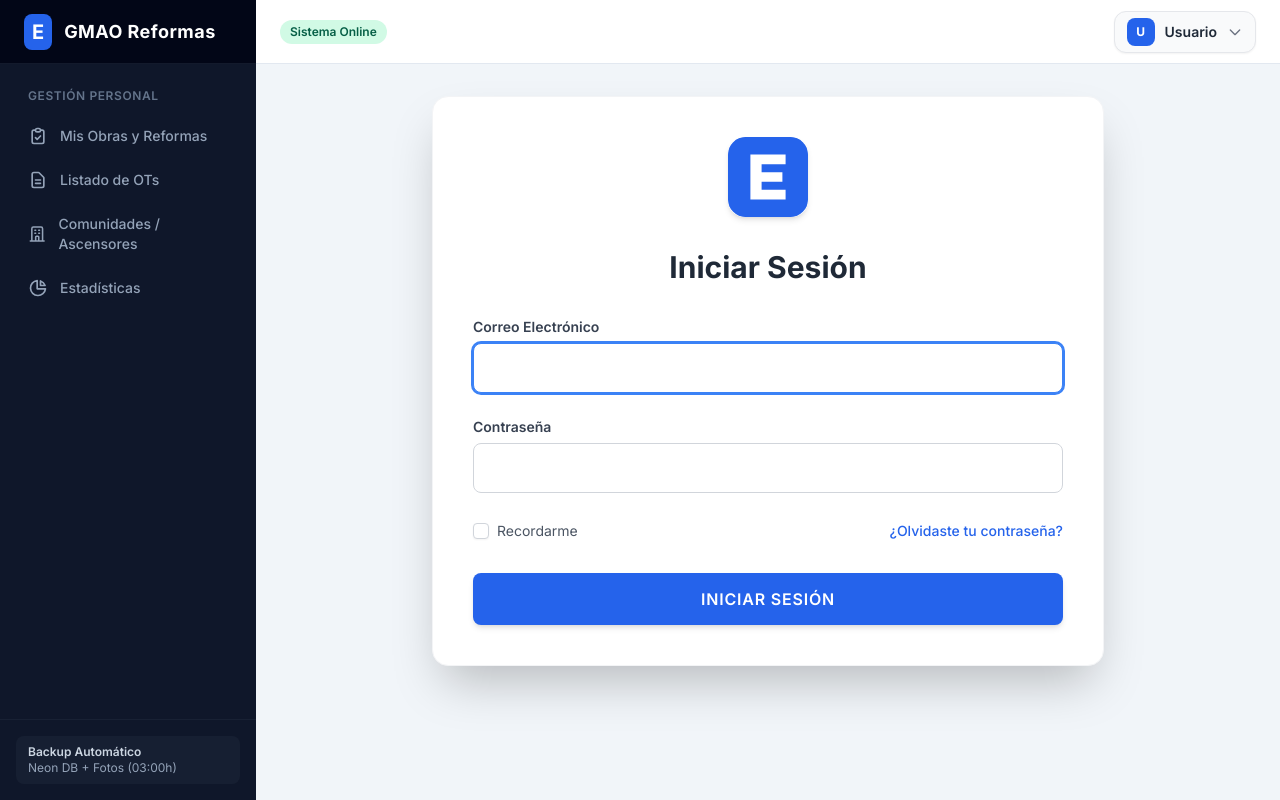
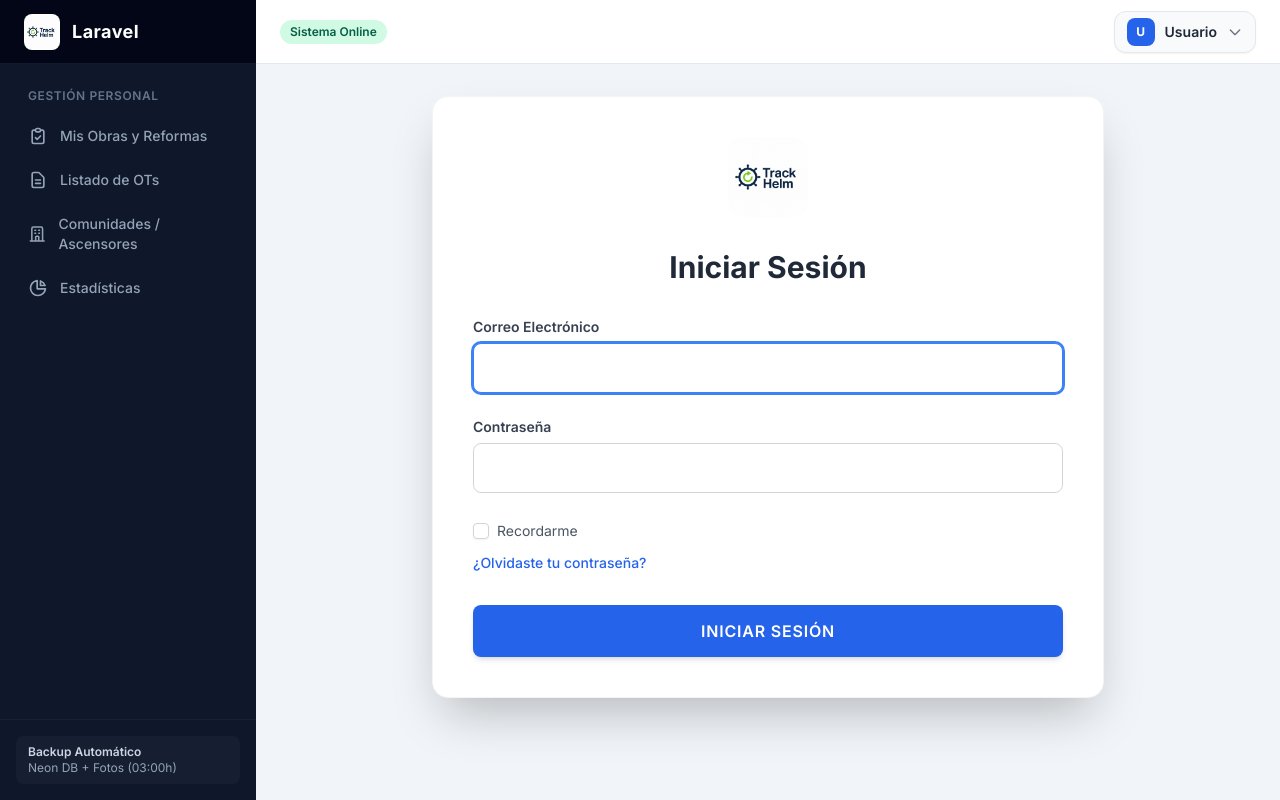
Before and after one commit to sgarcia240/gmao, a Laravel app: page /login in a window 1280 px wide. Run offline with Laravel 12, Linux system fonts and the light colour scheme; style sheets or scripts are compiled from the project's sources; some libraries are stand-ins or nearby versions.

Commit message:
Actualizar logo y nombre de la app en pantalla de login

```diff
--- a/config/app.php
+++ b/config/app.php
@@ -13,7 +13,7 @@ return [
     |
     */
 
-    'name' => env('APP_NAME', 'Laravel'),
+    'name' => env('APP_NAME', 'TrackHelm'),
 
     /*
     |--------------------------------------------------------------------------
--- a/resources/views/layouts/app.blade.php
+++ b/resources/views/layouts/app.blade.php
@@ -7,6 +7,9 @@
     <script src="https://cdn.jsdelivr.net/npm/apexcharts"></script>
 
     <title>{{ config('app.name', 'GMAO Reformas') }}</title>
+    <!-- Favicon de la pestaña del navegador -->
+        <link rel="icon" type="image/png" href="{{ asset('images/logo.png') }}?v=1">
+        <link rel="apple-touch-icon" href="{{ asset('images/logo.png') }}?v=1">
 
     <!-- Fonts -->
     <link rel="preconnect" href="https://fonts.bunny.net">
@@ -38,12 +41,14 @@
             <div>
                 <!-- Brand / Logo -->
                 <div class="h-16 flex items-center px-6 bg-slate-950 border-b border-slate-800/60 justify-between">
-                    <div class="flex items-center gap-3">
-                        <div class="p-2 bg-blue-600 rounded-lg text-white font-black text-xl leading-none">
-                            E
-                        </div>
-                        <span class="font-bold text-white tracking-wide text-lg">GMAO Reformas</span>
-                    </div>
+                    <a href="{{ url('/') }}" class="flex items-center gap-3 min-w-0">
+                        <img src="{{ asset('images/logo.png') }}"
+                            alt="{{ config('app.name') }}"
+                            class="h-9 w-auto max-w-[140px] object-contain rounded-lg shrink-0">
+                        <span class="font-bold text-white tracking-wide text-lg truncate">
+                            {{ config('app.name', 'Tu Nombre de App') }}
+                        </span>
+                    </a>
                     <!-- Botón para cerrar en móvil -->
                     <button @click="sidebarOpen = false" class="md:hidden text-slate-400 hover:text-white p-1 rounded-lg focus:outline-none">
                         <svg class="w-6 h-6" fill="none" stroke="currentColor" viewBox="0 0 24 24">
--- a/resources/views/layouts/guest.blade.php
+++ b/resources/views/layouts/guest.blade.php
@@ -5,7 +5,9 @@
         <meta name="viewport" content="width=device-width, initial-scale=1">
         <meta name="csrf-token" content="{{ csrf_token() }}">
 
-        <title>{{ config('app.name', 'GMAO Elevate') }}</title>
+        <title>{{ config('app.name', 'Trackhelm') }}</title>
+        <link rel="icon" type="image/png" href="{{ asset('images/logo.png') }}?v=1">
+        <link rel="apple-touch-icon" href="{{ asset('images/logo.png') }}?v=1">
 
         <!-- Scripts & Estilos -->
         @vite(['resources/css/app.css', 'resources/js/app.js'])
--- a/resources/views/livewire/pages/auth/login.blade.php
+++ b/resources/views/livewire/pages/auth/login.blade.php
@@ -22,13 +22,13 @@ $login = function () {
     <!-- Tarjeta ampliada: sm:max-w-xl y padding p-10 -->
     <div class="w-full sm:max-w-2xl bg-white shadow-2xl rounded-2xl p-10 border border-gray-100 mx-auto">
 
-        <!-- Logo 'E' corporativo -->
-        <div class="flex justify-center mb-8">
-            <a href="/" wire:navigate>
-                <svg class="w-20 h-20 shadow-md rounded-2xl" viewBox="0 0 100 100" xmlns="http://www.w3.org/2000/svg">
-                    <rect width="100" height="100" rx="22" fill="#2563EB"/>
-                    <path d="M 28 22 L 72 22 L 72 34 L 42 34 L 42 44 L 68 44 L 68 56 L 42 56 L 42 66 L 72 66 L 72 78 L 28 78 Z" fill="#FFFFFF"/>
-                </svg>
+        <!-- Logo corporativo -->
+        <div class="flex flex-col items-center justify-center mb-8">
+            <a href="/" wire:navigate class="flex flex-col items-center gap-3">
+                <img src="{{ asset('images/logo.png') }}"
+                     alt="{{ config('app.name') }}"
+                     class="h-20 w-auto max-w-[220px] object-contain rounded-2xl">
+
             </a>
         </div>
 
@@ -74,7 +74,7 @@ $login = function () {
             </div>
 
             <!-- Recordarme y Olvidé contraseña -->
-            <div class="flex items-center justify-between text-sm pt-1">
+            <div class="flex flex-col gap-3 text-sm pt-1">
                 <label for="remember" class="inline-flex items-center cursor-pointer">
                     <input wire:model="form.remember" id="remember" type="checkbox" class="rounded border-gray-300 text-blue-600 shadow-sm focus:ring-blue-500 w-4 h-4">
                     <span class="ms-2 text-gray-600">Recordarme</span>
```
Also changed, not shown: resources/views/components/application-logo.blade.php (+3 -4 lines), public/images/logo.png (added).
